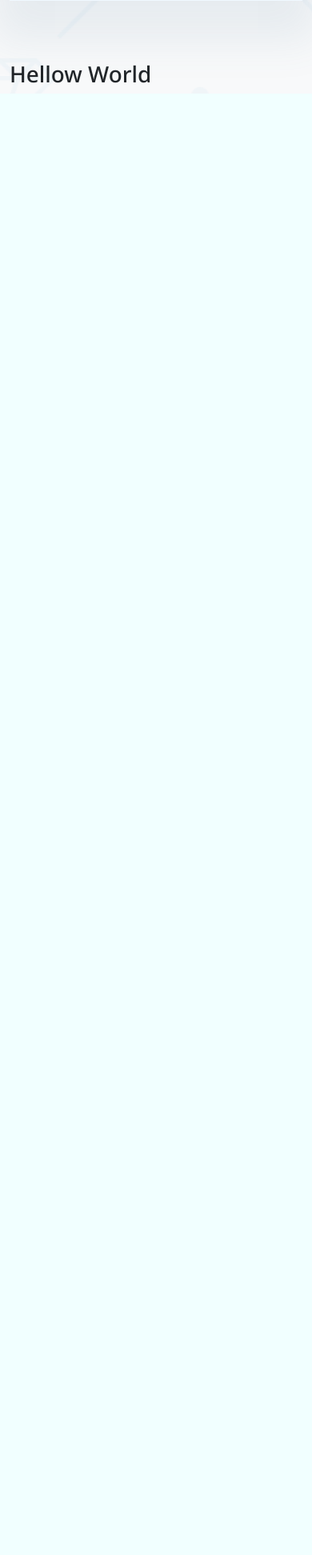
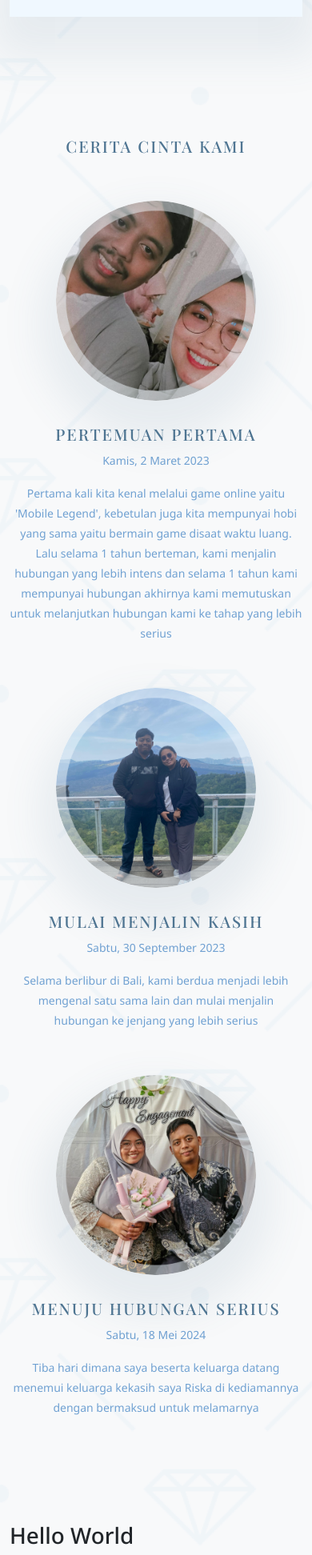
Before and after one commit to di-huynh-dev/graduation, a PHP site: page / in a window 390 px wide. Shown: the part 2880-4824 px from the top of the page at 80% size. Before the commit the page ends 2984 px from the top, so only its background shows below. Run offline with PHP 8.4, Linux system fonts and the light colour scheme; some web fonts are replaced.

Commit message:
#1 create story section 100% and modified style.css

```diff
--- a/css/style.css
+++ b/css/style.css
@@ -140,6 +140,43 @@ body {
 	transition: ease-in-out 300ms;
 }
 
+/* General Style */
+.hero .content,
+.info,
+.story {
+	padding: 75px 0;
+}
+
+.hero .content div h1,
+.info h1,
+.story h1,
+.couples h1,
+.card-title,
+.story h2 {
+	color: var(--kashmir-blue);
+	font-family: var(--family-playfair);
+	font-weight: var(--fw-500);
+	letter-spacing: var(--ls-sm);
+	text-transform: uppercase;
+}
+
+.hero .content div p,
+.couples p,
+.list-group-item,
+.story p,
+.story span {
+	font-size: var(--fs-16);
+	font-weight: var(--fw-400);
+	line-height: var(--lh-md);
+}
+
+.couples p,
+.list-group-item,
+.story p,
+.story span {
+	color: var(--danube);
+}
+
 /* Hero Section */
 .hero {
 	min-height: 100vh;
@@ -277,6 +272,67 @@ body {
 .btn-outline-card:hover {
 	border: 2px solid var(--big-stone);
 	transition: ease-in-out 300ms;
+}
+
+/* Story Section */
+.story h1 {
+	font-size: var(--fs-24);
+}
+
+.story h2 {
+	font-size: var(--fs-20);
+}
+
+.timeline {
+	list-style: none;
+	padding: 18px 0;
+	margin-top: 16px;
+	position: relative;
+}
+
+.timeline::before {
+	content: "";
+	top: 0;
+	bottom: 0;
+	position: absolute;
+	border-left: 2px dashed var(--kashmir-blue);
+	padding: 5px 0;
+	left: 50%;
+}
+
+.timeline li {
+	margin-bottom: 24px;
+	position: relative;
+}
+
+.timeline li::before,
+.timeline li::after {
+	content: "";
+	display: table;
+}
+
+.timeline li::after {
+	clear: both;
+	padding-bottom: 100px;
+}
+
+.timeline li .timeline-img {
+	position: absolute;
+	left: 50%;
+	transform: translateX(-50%);
+	border-radius: 50%;
+	box-shadow: 0 30px 50px 20px var(--trans-kashmir-blue);
+}
+
+.timeline li .timeline-panel {
+	width: 50%;
+	float: left;
+	padding: 32px 200px 32px 0;
+}
+
+.timeline li.timeline-inverted .timeline-panel {
+	float: right;
+	padding: 32px 0 32px 200px;
 }
 
 /* Media Query */
@@ -469,6 +525,20 @@ body {
 		border: 2px solid var(--big-stone);
 	}
 
+	/* General Style */
+	.info h1,
+	.story h1 {
+		font-size: var(--fs-20);
+	}
+
+	.hero .content div p,
+	.couples p,
+	.list-group-item,
+	.story p,
+	.story span {
+		font-size: var(--fs-14);
+	}
+
 	/* Hero Section */
 	.hero {
 		background-image: url(../images/hero-img-mini.png);
@@ -540,4 +598,43 @@ body {
 		display: flex;
 		gap: 20px;
 	}
+
+	/* Story Section */
+	.timeline {
+		padding: 0;
+		margin-top: 0;
+	}
+
+	.timeline::before {
+		display: none;
+	}
+
+	.timeline li {
+		margin-bottom: 30px;
+	}
+
+	.timeline li::after {
+		padding-bottom: 10px;
+	}
+
+	.timeline li .timeline-img {
+		width: 250px;
+		height: 250px;
+		position: relative;
+		left: 0;
+		transform: translateX(0);
+		margin: 0 auto;
+	}
+
+	.timeline li .timeline-panel {
+		width: 100%;
+		padding: 0;
+		margin-top: 30px;
+		float: none;
+	}
+
+	.timeline li.timeline-inverted .timeline-panel {
+		padding: 0;
+		float: none;
+	}
 }
--- a/index.html
+++ b/index.html
@@ -87,7 +87,7 @@
 			<div class="container">
 				<div class="row align-items-center justify-content-center text-center">
 					<div class="col text-lg-end">
-						<h2 class="mb-3">Erico Rahmad Darmanto</h2>
+						<h1 class="mb-3">Erico Rahmad Darmanto</h1>
 						<p class="ps-lg-5">Putra Pertama dari Bpk. Abdul Jalal dan Ibu. Sunti Umi Arni</p>
 					</div>
 					<div class="col">
@@ -95,7 +95,7 @@
 						<img src="images/flower-ornament.png" class="ornament-img" alt="Flower Ornament" height="150" width="171" />
 					</div>
 					<div class="col text-lg-start">
-						<h2 class="mb-3">Riska Dewi Suryaningrum</h2>
+						<h1 class="mb-3">Riska Dewi Suryaningrum</h1>
 						<p>Putri Keempat dari Bpk. Sumanto Prayitno dan Ibu. Sukarni</p>
 					</div>
 				</div>
@@ -172,8 +172,67 @@
 
 		<!-- Story -->
 		<section class="story" id="story">
+			<div class="container d-flex flex-column gap-5">
+				<div class="row justify-content-center">
+					<div class="col text-center">
+						<h1>Cerita Cinta Kami</h1>
+					</div>
+				</div>
+
+				<div class="row">
+					<div class="col">
+						<ul class="timeline text-center">
+							<!-- First Meet -->
+							<li>
+								<img src="/images/story/first.png" class="timeline-img" alt="Pertama Bertemu" />
+								<div class="timeline-panel text-lg-end">
+									<div class="timeline-heading mb-lg-4 mb-3">
+										<h2>Pertemuan Pertama</h2>
+										<span>Kamis, 2 Maret 2023</span>
+									</div>
+									<div class="timeline-body">
+										<p>
+											Pertama kali kita kenal melalui game online yaitu 'Mobile Legend', kebetulan juga kita mempunyai hobi yang sama yaitu bermain game disaat waktu luang. Lalu selama 1 tahun berteman, kami menjalin hubungan yang lebih
+											intens dan selama 1 tahun kami mempunyai hubungan akhirnya kami memutuskan untuk melanjutkan hubungan kami ke tahap yang lebih serius
+										</p>
+									</div>
+								</div>
+							</li>
+							<!-- Second Meet -->
+							<li class="timeline-inverted">
+								<img src="/images/story/two.png" class="timeline-img" alt="Mulai Menjalin Kasih" />
+								<div class="timeline-panel text-lg-start">
+									<div class="timeline-heading mb-lg-4 mb-3">
+										<h2>Mulai Menjalin Kasih</h2>
+										<span>Sabtu, 30 September 2023</span>
+									</div>
+									<div class="timeline-body">
+										<p>Selama berlibur di Bali, kami berdua menjadi lebih mengenal satu sama lain dan mulai menjalin hubungan ke jenjang yang lebih serius</p>
+									</div>
+								</div>
+							</li>
+							<!-- Third Meet -->
+							<li>
+								<img src="/images/story/third.png" class="timeline-img" alt="Menuju Hubungan Serius" />
+								<div class="timeline-panel text-lg-end">
+									<div class="timeline-heading mb-lg-4 mb-3">
+										<h2>Menuju Hubungan Serius</h2>
+										<span>Sabtu, 18 Mei 2024</span>
+									</div>
+									<div class="timeline-body">
+										<p>Tiba hari dimana saya beserta keluarga datang menemui keluarga kekasih saya Riska di kediamannya dengan bermaksud untuk melamarnya</p>
+									</div>
+								</div>
+							</li>
+						</ul>
+					</div>
+				</div>
+			</div>
+		</section>
+
+		<section class="gallery" id="gallery">
 			<div class="container">
-				<h1>Hellow World</h1>
+				<h1>Hello World</h1>
 			</div>
 		</section>
 
```
Also changed, not shown: other parts of css/style.css (+7 -61 lines).
